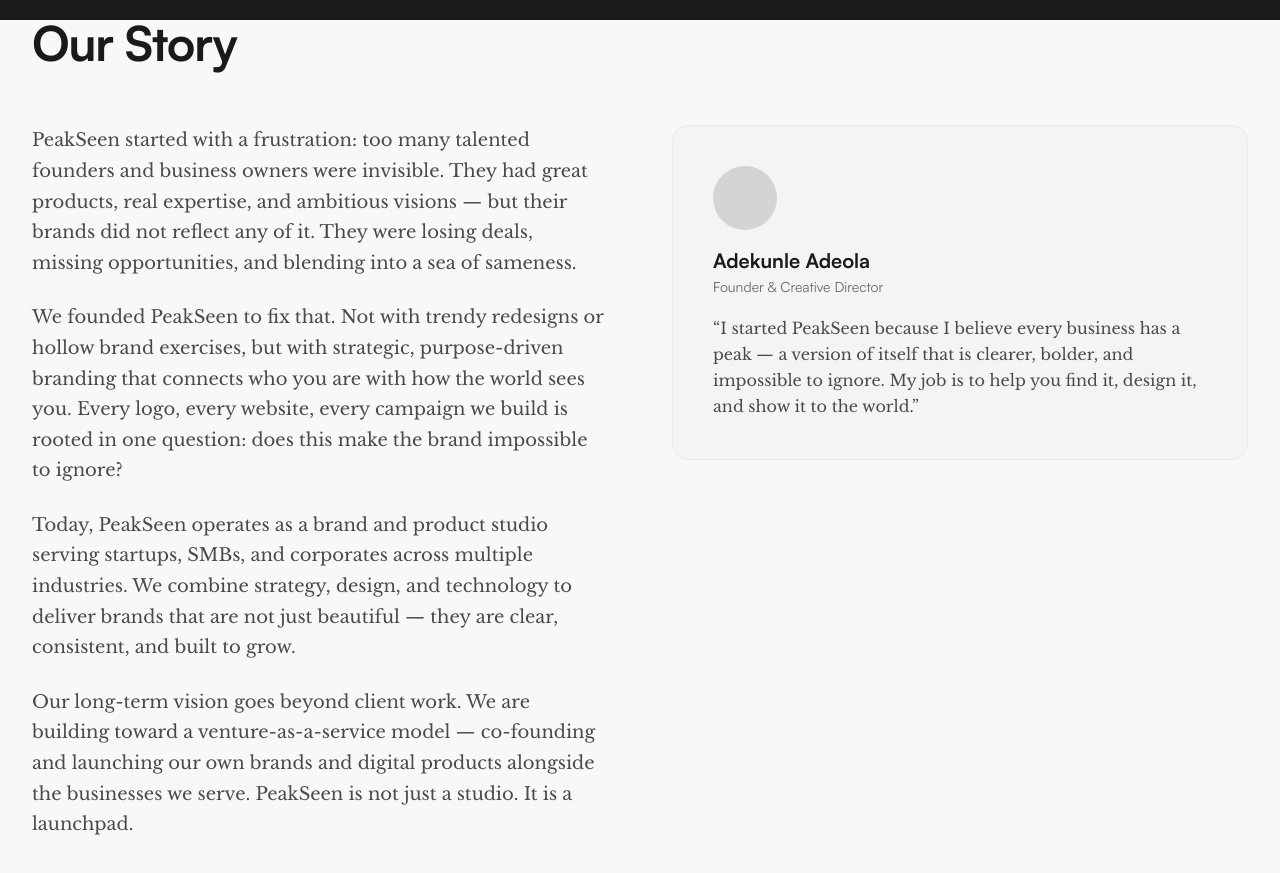
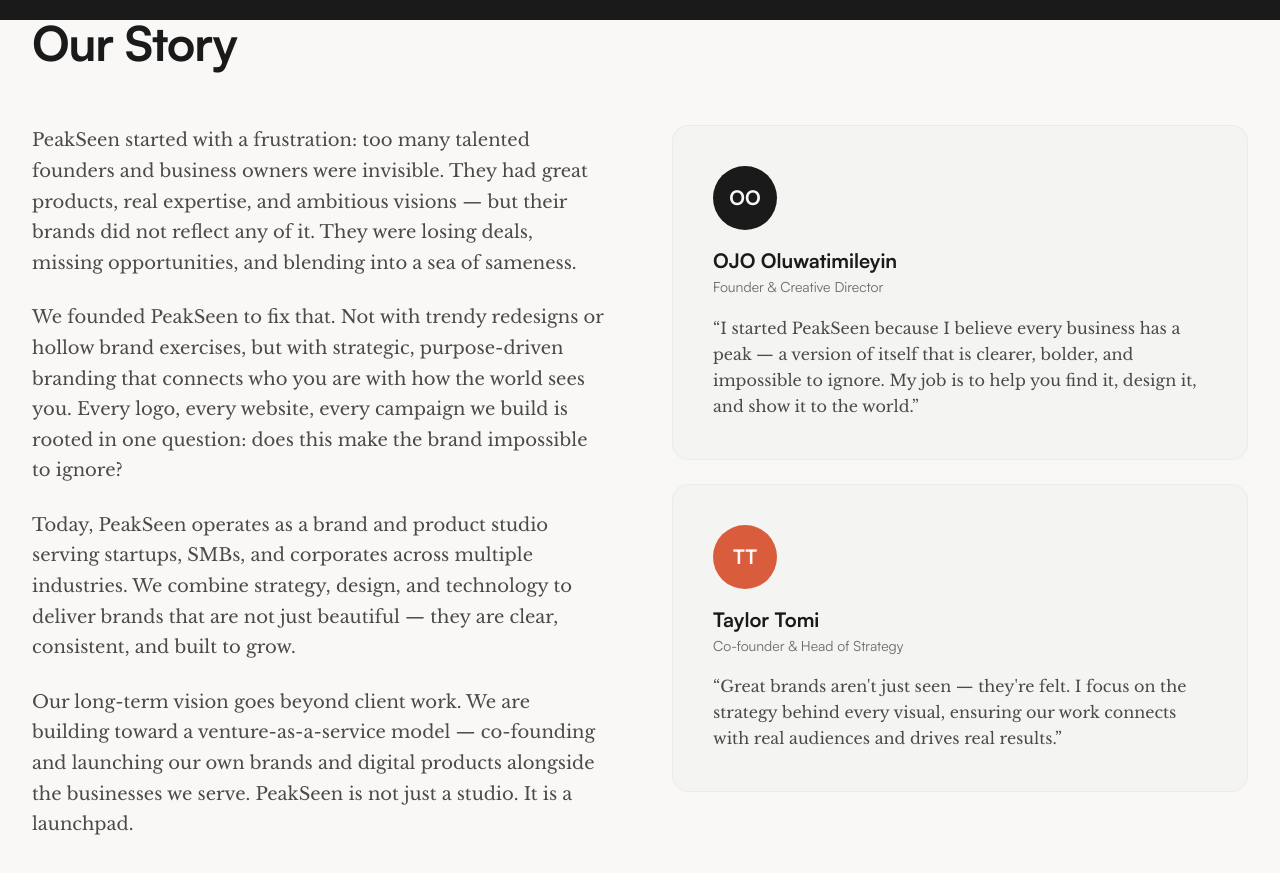
Before and after one commit to Imit96/peakseen, a Next.js app: page /about in a window 1280 px wide. Shown: the part 780-1653 px from the top of the page. Built offline with nearby package versions, Linux system fonts and the light colour scheme; no server answers.

Commit message:
feat(about): update founder to OJO Oluwatimileyin and add Taylor Tomi as team member

```diff
--- a/src/components/features/about/our-story.tsx
+++ b/src/components/features/about/our-story.tsx
@@ -52,12 +52,15 @@ export function OurStory() {
           </FadeInOnScroll>
         </div>
 
+        <div className="space-y-6">
           <FadeInOnScroll delay={0.3} direction="right">
             <div className="rounded-lg border border-grey-100 bg-grey-50 p-8 lg:p-10">
               <div className="mb-4">
-              <div className="h-16 w-16 rounded-full bg-grey-200 mb-4" />
+                <div className="h-16 w-16 rounded-full bg-charcoal flex items-center justify-center text-ivory font-display font-bold text-xl mb-4">
+                  OO
+                </div>
                 <h3 className="font-display text-xl font-bold text-charcoal">
-                Adekunle Adeola
+                  OJO Oluwatimileyin
                 </h3>
                 <p className="text-grey-500 text-sm font-display">
                   Founder &amp; Creative Director
@@ -71,6 +74,28 @@ export function OurStory() {
               </p>
             </div>
           </FadeInOnScroll>
+
+          <FadeInOnScroll delay={0.4} direction="right">
+            <div className="rounded-lg border border-grey-100 bg-grey-50 p-8 lg:p-10">
+              <div className="mb-4">
+                <div className="h-16 w-16 rounded-full bg-accent flex items-center justify-center text-ivory font-display font-bold text-xl mb-4">
+                  TT
+                </div>
+                <h3 className="font-display text-xl font-bold text-charcoal">
+                  Taylor Tomi
+                </h3>
+                <p className="text-grey-500 text-sm font-display">
+                  Co-founder &amp; Head of Strategy
+                </p>
+              </div>
+              <p className="text-grey-600 text-base leading-relaxed">
+                &ldquo;Great brands aren&apos;t just seen — they&apos;re felt. I focus on the
+                strategy behind every visual, ensuring our work connects with
+                real audiences and drives real results.&rdquo;
+              </p>
+            </div>
+          </FadeInOnScroll>
+        </div>
       </div>
     </Section>
   );
```
Lines whose indentation alone changed are shown as unchanged.
